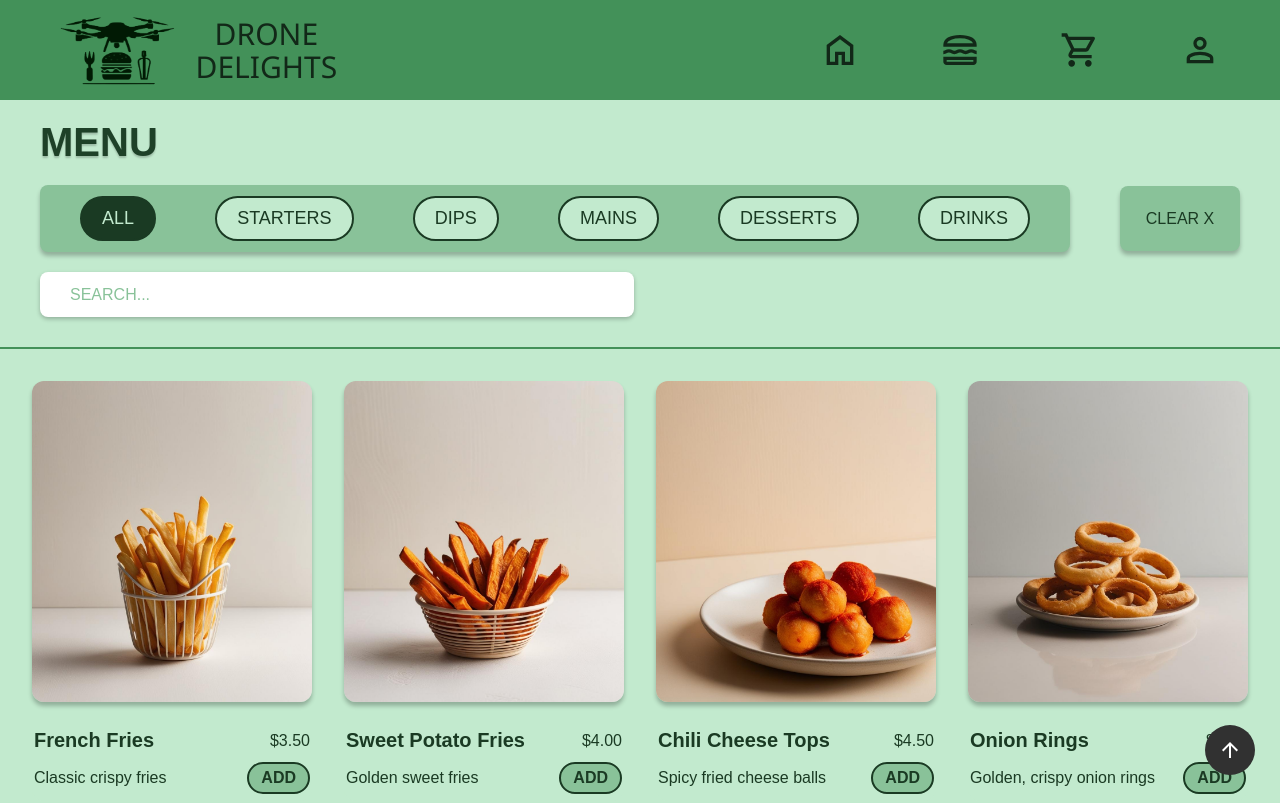
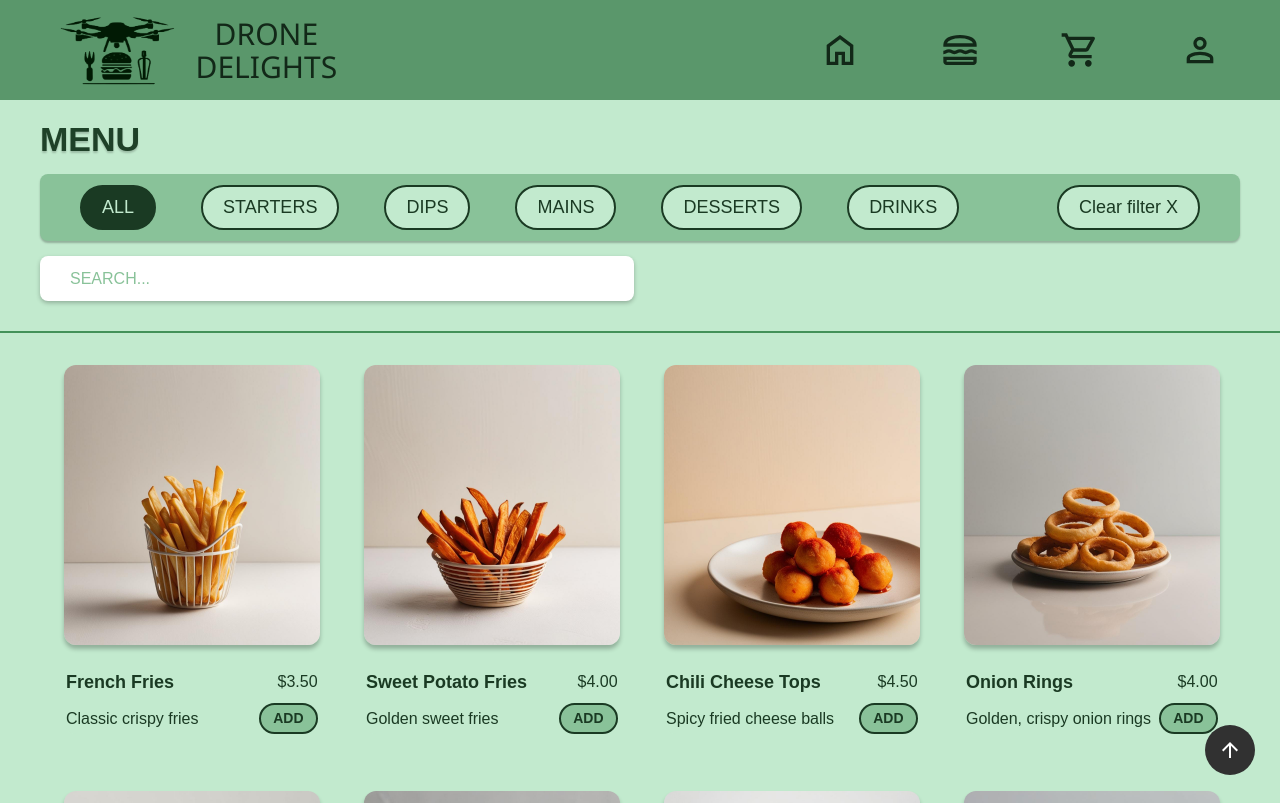
Before and after one commit to Filippannilsson/GranssnittsutvecklingFilippaNilssonSYSM8, a React (Create React App) app: page /menu in a window 1280 px wide. Shown: the top 803 px of the page. Built offline with nearby package versions, Linux system fonts and the light colour scheme; data requests are answered from the project's data file; a web font is replaced by a local one.

Commit message:
Småfix med layout

```diff
--- a/src/components/MenuFilter.jsx
+++ b/src/components/MenuFilter.jsx
@@ -19,6 +19,7 @@ function MenuFilter({
 
       <div className="first-row">
         <div className="filter-bar">
+          <div className="filter-bar-btns">
             <button
               className={
                 selectedCategory === "all" ? "all-btn active" : "all-btn"
@@ -65,31 +66,23 @@ function MenuFilter({
             </button>
             <button
               className={
-              selectedCategory === "drinks" ? "drinks-btn active" : "drinks-btn"
+                selectedCategory === "drinks"
+                  ? "drinks-btn active"
+                  : "drinks-btn"
               }
               onClick={() => handleCategoryClick("drinks")}
             >
               Drinks
             </button>
           </div>
-
-        <div className="right-controls">
-          {/* <div className="sort-container">
-            <select id="sort" name="sort" defaultValue="">
-              <option value="" disabled>
-                Sort By
-              </option>
-              <option value="price">Price</option>
-              <option value="name">Name</option>
-            </select>
-          </div> */}
-
+          <div className="clear-section">
             <button
               className="clear-filter-btn"
               onClick={() => handleCategoryClick("all")}
             >
-            Clear X
+              Clear filter X
             </button>
+          </div>
         </div>
       </div>
 
--- a/src/styles/Cart.css
+++ b/src/styles/Cart.css
@@ -15,7 +15,7 @@
 
 .cart-title {
   color: #1a3a23;
-  font-size: 40px;
+  font-size: 34px;
   font-weight: bold;
   text-transform: uppercase;
   text-shadow: 0px 2px 2px rgba(0, 0, 0, 0.2);
@@ -89,6 +89,24 @@
   width: 100%;
 }
 
+.cart-page .order-summary-container {
+  gap: 12px;
+}
+
+.cart-page .order-summary-title {
+  font-size: 18px;
+}
+
+.cart-page .summary-row .label,
+.cart-page .summary-row .value {
+  font-size: 16px;
+}
+
+.cart-page .line {
+  margin-top: 5px;
+  margin-bottom: 10px;
+}
+
 .order-summery-btn {
   display: flex;
   flex-direction: column;
@@ -100,15 +118,15 @@
 .checkout-btn,
 .back-menu-btn {
   font-weight: bold;
-  font-size: 18px;
-  letter-spacing: 2px;
+  font-size: 16px;
+  letter-spacing: 1px;
   text-transform: uppercase;
   display: flex;
   justify-content: center;
   align-items: center;
   gap: 10px;
-  padding: 25px 0px;
-  width: 220px;
+  padding: 20px 0px;
+  width: 180px;
   border: 1px solid #1a3a23;
   border-radius: 16px;
   box-shadow: 0 4px 4px rgba(0, 0, 0, 0.25);
--- a/src/styles/CartItem.css
+++ b/src/styles/CartItem.css
@@ -23,8 +23,8 @@
 .cart-item-img {
   border-radius: 13px;
   flex-shrink: 0;
-  width: 90px;
-  height: 90px;
+  width: 80px;
+  height: 80px;
   position: relative;
   box-shadow: 0px 4px 4px 0px rgba(0, 0, 0, 0.25);
   overflow: hidden;
@@ -36,7 +36,7 @@
 .cart-item-name,
 .cart-item-price {
   color: #1a3a23;
-  font-size: 20px;
+  font-size: 18px;
   font-weight: 500;
   margin: 0;
 }
@@ -64,7 +64,7 @@
   background-color: #89c299;
   border-radius: 13px;
   border: 1px solid #1a3a23;
-  padding: 8px 12px;
+  padding: 4px 10px;
   display: flex;
   flex-direction: row;
   gap: 15px;
@@ -79,7 +79,7 @@
 .cart-quantity {
   color: #1a3a23;
   text-align: center;
-  font-size: 20px;
+  font-size: 18px;
   font-weight: bold;
   position: relative;
   display: flex;
@@ -103,19 +103,18 @@
 
 .close-cart-item-btn {
   background-color: #89c299;
-  border-radius: 50px;
+  border-radius: 50%;
   border-style: solid;
   border-color: #1a3a23;
   border-width: 1px;
   padding: 6px;
   flex-shrink: 0;
-  width: 30px;
-  height: 30px;
+  height: 20px;
+  width: 20px;
   position: relative;
   display: flex;
   align-items: center;
   justify-content: center;
-  flex: 0 0 30px;
   cursor: pointer;
 }
 
--- a/src/styles/Checkout.css
+++ b/src/styles/Checkout.css
@@ -7,7 +7,7 @@
 
 .checkout-title {
   color: #1a3a23;
-  font-size: 40px;
+  font-size: 34px;
   font-weight: bold;
   text-shadow: 0px 2px 2px rgba(0, 0, 0, 0.2);
   text-transform: uppercase;
@@ -28,30 +28,52 @@
   margin-bottom: 0;
 }
 
+.checkout-page .order-summary-container {
+  gap: 12px;
+}
+
+.checkout-page .order-summary-title {
+  font-size: 18px;
+}
+
+.checkout-page .summary-row .label,
+.checkout-page .summary-row .value {
+  font-size: 16px;
+}
+
+.checkout-page .summary-row.total .label,
+.checkout-page .summary-row.total .value {
+  font-size: 18px;
+}
+.checkout-page .line {
+  margin-top: 5px;
+  margin-bottom: 10px;
+}
+
 .checkout-btns {
   display: flex;
   gap: 20px;
-  margin: 10px 0 50px 0;
+  margin: 10px 0 30px 0;
 }
 
 .complete-btn,
 .back-cart-btn {
   display: inline-block;
-  padding: 30px;
+  padding: 25px 20px;
   border-radius: 16px;
   text-transform: uppercase;
   cursor: pointer;
   border: 1px solid #1a3a23;
   box-shadow: 0px 4px 4px rgba(0, 0, 0, 0.25);
   text-align: center;
-  font-size: 20px;
+  font-size: 16px;
+  letter-spacing: 1px;
   font-weight: bold;
 }
 
 .complete-btn {
   background-color: #1a3a23;
   color: #c2eace;
-  width: 300px;
 }
 
 .complete-btn:hover {
@@ -61,7 +83,6 @@
 .back-cart-btn {
   background-color: #89c299;
   color: #1a3a23;
-  width: 300px;
 }
 
 .back-cart-btn:hover {
--- a/src/styles/DeliveryForm.css
+++ b/src/styles/DeliveryForm.css
@@ -14,7 +14,7 @@
 
 .delivery-information-title {
   color: #1a3a23;
-  font-size: 28px;
+  font-size: 24px;
   font-weight: bold;
   text-transform: uppercase;
   margin-top: 0;
@@ -36,7 +36,7 @@
   display: block;
   color: #1a3a23;
   font-family: "Gabarito-Medium", sans-serif;
-  font-size: 16px;
+  font-size: 14px;
   line-height: 110%;
   font-weight: 500;
   text-transform: uppercase;
@@ -58,7 +58,7 @@
 
 .delivery-form-group input::placeholder {
   color: #439159;
-  font-size: 14px;
+  font-size: 13px;
 }
 
 .delivery-form-group input:focus {
--- a/src/styles/Header.css
+++ b/src/styles/Header.css
@@ -4,7 +4,7 @@
   overflow: hidden;
 }
 .navbar {
-  background-color: #439159;
+  background-color: #5a976b;
   width: 100%;
   height: 100px;
   display: flex;
@@ -66,8 +66,8 @@
 
 .cart-badge {
   position: absolute;
-  top: -3px;
-  right: -3px;
+  top: -2px;
+  right: -1px;
   background-color: #000000;
   color: white;
   border-radius: 50%;
--- a/src/styles/Menu.css
+++ b/src/styles/Menu.css
@@ -7,8 +7,8 @@
 .menu-items {
   display: grid;
   grid-template-columns: repeat(auto-fit, minmax(280px, 1fr));
-  gap: 2rem;
-  padding: 2rem;
+  gap: 1rem;
+  padding: 2rem 2rem 1rem 4rem;
   max-width: 1500px;
   margin: 0 auto;
 }
--- a/src/styles/MenuFilter.css
+++ b/src/styles/MenuFilter.css
@@ -4,14 +4,14 @@
   padding: 20px 40px 30px 40px;
   display: flex;
   flex-direction: column;
-  gap: 20px;
+  gap: 15px;
   box-sizing: border-box;
 }
 
 .menu-title {
   color: #1e4128;
   text-align: left;
-  font-size: 40px;
+  font-size: 34px;
   font-weight: 600;
   text-transform: uppercase;
   text-shadow: 0px 2px 2px rgba(0, 0, 0, 0.2);
@@ -29,25 +29,22 @@
   border-radius: 8px;
   padding: 6px 40px;
   display: flex;
-  gap: 41px;
+  gap: 45px;
   align-items: center;
-  justify-content: space-between;
+  justify-content: flex-start;
   height: 55px;
-  box-shadow: 0px 4px 4px rgba(0, 0, 0, 0.25);
+  box-shadow: 0px 2px 2px rgba(0, 0, 0, 0.25);
   flex: 1;
-  max-width: 976px;
   overflow-x: auto;
 }
 
-.right-controls {
+.filter-bar-btns {
   display: flex;
-  gap: 55px;
-  margin-left: 50px;
+  gap: 45px;
   align-items: center;
-  flex-shrink: 0;
 }
 
-.filter-bar button {
+.filter-bar-btns button {
   background-color: #c2eace;
   border-radius: 26px;
   border: 2px solid #1a3a23;
@@ -65,37 +62,41 @@
   transition: 0.15s ease-in-out;
 }
 
-.filter-bar button:hover {
+.filter-bar-btns button:hover {
   background-color: #1a3a23;
   color: #c2eace;
 }
 
-.filter-bar button.active {
+.filter-bar-btns button.active {
   background-color: #1a3a23;
   color: #c2eace;
 }
 
+.clear-section {
+  margin-left: auto; /* Skjuter clear-sektionen till höger */
+}
+
 .clear-filter-btn {
-  background-color: #89c299;
-  border-radius: 8px;
-  padding: 13px 8px;
-  width: 120px;
-  height: 65px;
-  box-shadow: 0px 4px 4px rgba(0, 0, 0, 0.25);
-  border: none;
-  color: #1a3a23;
-  text-align: center;
-  font-size: 16px;
-  text-transform: uppercase;
-  cursor: pointer;
+  background-color: #c2eace;
+  border-radius: 26px;
+  border: 2px solid #1a3a23;
+  padding: 10px 20px;
   display: flex;
   align-items: center;
   justify-content: center;
-  box-sizing: border-box;
+  color: #1a3a23;
+  text-align: center;
+  font-size: 18px;
+  /* text-transform: uppercase; */
+  cursor: pointer;
+  flex-shrink: 0;
+  white-space: nowrap;
+  transition: 0.15s ease-in-out;
 }
 
 .clear-filter-btn:hover {
-  background-color: #7ab38a;
+  background-color: #5a976b;
+  color: #c2eace;
 }
 
 .second-row {
--- a/src/styles/MenuItem.css
+++ b/src/styles/MenuItem.css
@@ -5,19 +5,11 @@
   display: flex;
   flex-direction: column;
   gap: 15px;
-  width: 100%;
+  width: 90%;
+  height: 90%;
   max-width: 320px;
   box-sizing: border-box;
   transition: transform 0.2s ease-in-out;
-}
-
-.product-card {
-  display: flex;
-  flex-direction: column;
-  gap: 15px;
-  width: 100%;
-  max-width: 320px;
-  box-sizing: border-box;
 }
 
 .product-card:hover {
@@ -51,7 +43,7 @@
 }
 
 .dish-name {
-  font-size: 20px;
+  font-size: 18px;
   font-weight: bold;
 }
 
@@ -66,8 +58,8 @@
   color: #1a3a23;
   border-radius: 26px;
   border: 2px solid #1a3a23;
-  padding: 5px 12px;
-  font-size: 16px;
+  padding: 6px 12px;
+  font-size: 14px;
   font-weight: bold;
   text-transform: uppercase;
   cursor: pointer;
@@ -76,6 +68,11 @@
 
 .add-button:hover {
   background: #7ab38a;
+}
+
+.add-button:active {
+  background-color: #1a3a23;
+  color: #c2eace;
 }
 
 /* Responsiv design */
--- a/src/styles/NotFound.css
+++ b/src/styles/NotFound.css
@@ -15,7 +15,7 @@
 .not-found-title {
   color: #1e4128;
   text-align: center;
-  font-size: 48px;
+  font-size: 40px;
   text-transform: uppercase;
   padding-bottom: 30px;
   text-shadow: 0px 2px 2px rgba(0, 0, 0, 0.2);
--- a/src/styles/PaymentForm.css
+++ b/src/styles/PaymentForm.css
@@ -14,7 +14,7 @@
 
 .payment-method-title {
   color: #1a3a23;
-  font-size: 28px;
+  font-size: 24px;
   font-weight: bold;
   text-transform: uppercase;
   margin-top: 0;
@@ -62,7 +62,7 @@ input[type="radio"]:checked {
 
 .radio-group label {
   color: #1a3a23;
-  font-size: 22px;
+  font-size: 20px;
   text-transform: uppercase;
 }
 
@@ -86,7 +86,7 @@ input[type="radio"]:checked {
 .payment-form-group label {
   display: block;
   color: #1a3a23;
-  font-size: 16px;
+  font-size: 14px;
   text-transform: uppercase;
   margin-bottom: 8px;
 }
@@ -106,7 +106,7 @@ input[type="radio"]:checked {
 
 .payment-form-group input::placeholder {
   color: #439159;
-  font-size: 14px;
+  font-size: 13px;
 }
 
 .payment-form-group input:focus {
```
Lines whose indentation alone changed are shown as unchanged.
